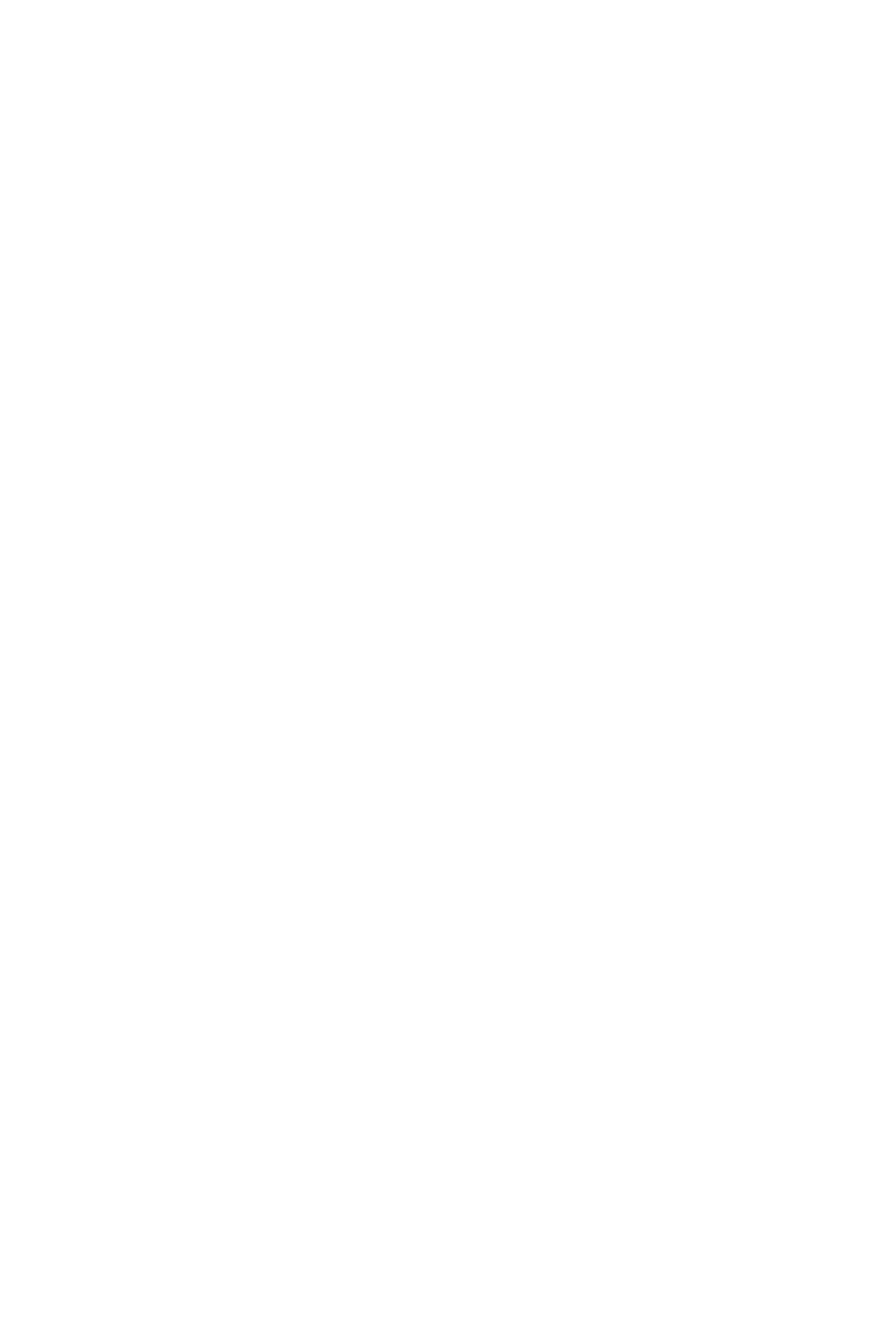
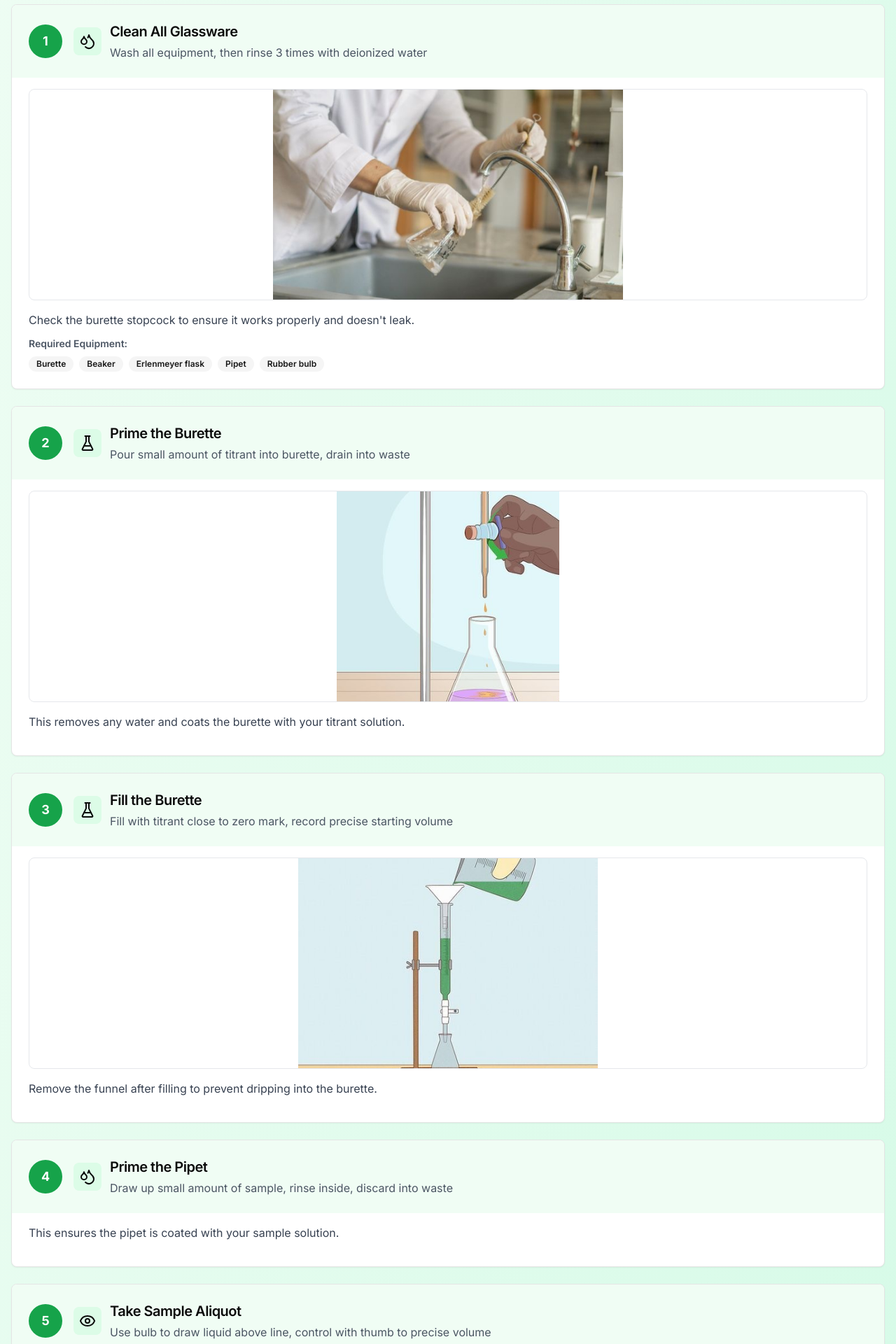
Before and after one commit to malekhammoud/titration, a Next.js app: page /titration in a window 1280 px wide. Shown: the part 820-2740 px from the top of the page at 70% size. Before the commit the page ends 800 px from the top, so only its background shows below. Built offline with nearby package versions, Linux system fonts and the light colour scheme.

Commit message:
Update page.tsx

```diff
--- a/app/titration/page.tsx
+++ b/app/titration/page.tsx
@@ -17,14 +17,145 @@ import {
   BookOpen,
 } from "lucide-react"
 
-// ...existing steps and definitions arrays...
-// Replace these placeholders with your actual data.
-const steps = [
-  /* ...your titration steps array... */
-]
-const definitions = [
-  /* ...your titration definitions array... */
-]
+  const steps = [
+    {
+      number: 0,
+      title: "Safety Precautions",
+      icon: <AlertTriangle className="h-6 w-6" />,
+      description: "Safety glasses must be worn at all times. Clean any spills immediately. If solutions contact skin, wash thoroughly with water.",
+      equipment: ["Safety glasses"],
+      details: "Safety is our top priority in the lab.",
+      imageUrl: "/solution/0.gif"
+    },
+    {
+      number: 1,
+      title: "Clean All Glassware",
+      icon: <Droplets className="h-6 w-6" />,
+      description: "Wash all equipment, then rinse 3 times with deionized water",
+      equipment: ["Burette", "Beaker", "Erlenmeyer flask", "Pipet", "Rubber bulb"],
+      details: "Check the burette stopcock to ensure it works properly and doesn't leak.",
+      imageUrl: "/solution/1.jpg"
+    },
+    {
+      number: 2,
+      title: "Prime the Burette",
+      icon: <FlaskConical className="h-6 w-6" />,
+      description: "Pour small amount of titrant into burette, drain into waste",
+      details: "This removes any water and coats the burette with your titrant solution.",
+      imageUrl: "/titration/2.jpg"
+    },
+    {
+      number: 3,
+      title: "Fill the Burette",
+      icon: <FlaskConical className="h-6 w-6" />,
+      description: "Fill with titrant close to zero mark, record precise starting volume",
+      details: "Remove the funnel after filling to prevent dripping into the burette.",
+      imageUrl: "/titration/3.jpg"
+    },
+    {
+      number: 4,
+      title: "Prime the Pipet",
+      icon: <Droplets className="h-6 w-6" />,
+      description: "Draw up small amount of sample, rinse inside, discard into waste",
+      details: "This ensures the pipet is coated with your sample solution.",
+      imageUrl: ""
+    },
+    {
+      number: 5,
+      title: "Take Sample Aliquot",
+      icon: <Eye className="h-6 w-6" />,
+      description: "Use bulb to draw liquid above line, control with thumb to precise volume",
+      details: "Bottom of meniscus must be precisely on the fill line.",
+      imageUrl: "/titration/5.jpg"
+    },
+    {
+      number: 6,
+      title: "Transfer Sample",
+      icon: <FlaskConical className="h-6 w-6" />,
+      description: "Move pipet to clean flask, release thumb to drain completely",
+      details: "Don't force out the liquid remaining in the tip - it's calibrated this way.",
+      imageUrl: ""
+    },
+    {
+      number: 7,
+      title: "Add Indicator",
+      icon: <Droplets className="h-6 w-6" />,
+      description: "Add 2-3 drops of indicator to flask, swirl to mix",
+      details: "The indicator will change color at the equivalence point.",
+      imageUrl: ""
+    },
+    {
+      number: 8,
+      title: "First Trial (Quick)",
+      icon: <Target className="h-6 w-6" />,
+      description: "Add titrant fairly fast while swirling, stop at first permanent color change",
+      details: "This gives you an estimate for more precise trials.",
+      imageUrl: "/titration/7.gif"
+    },
+    {
+      number: 9,
+      title: "Precise Trials",
+      icon: <Eye className="h-6 w-6" />,
+      description: "Clean flask, new sample, add fast until near estimate, then drop by drop",
+      details: "Watch for color change, stop at first permanent change after swirling.",
+      imageUrl: ""
+    },
+    {
+      number: 10,
+      title: "Repeat for Precision",
+      icon: <RotateCcw className="h-6 w-6" />,
+      description: "Repeat until 2 consecutive trials are within ± 0.1 mL",
+      details: "Average the volumes for your final calculation.",
+      imageUrl: ""
+    },
+  ]
+
+  const definitions = [
+    {
+      term: "Titration",
+      definition:
+        "The addition of precise volumes of a solution in a burette to a measured volume of a sample solution, often used to determine the concentration of a substance.",
+    },
+    {
+      term: "Sample",
+      definition:
+        "The solution being analyzed in a titration, placed in a receiving flask (usually an Erlenmeyer flask).",
+    },
+    {
+      term: "Titrant",
+      definition:
+        "The solution in a burette during a titration, which is a solution of known solute concentration progressively added to the sample.",
+    },
+    {
+      term: "Burette",
+      definition: "A calibrated tube used to deliver variable known volumes of a liquid during a titration.",
+    },
+    {
+      term: "Standard Solution",
+      definition:
+        "A solution whose concentration is accurately and precisely known. The concentration of the titrant must be accurately known, often determined by standardization.",
+    },
+    {
+      term: "Standardization",
+      definition:
+        "A titration procedure to accurately determine the concentration of the titrant by titrating it into a standard solution made from a primary standard.",
+    },
+    {
+      term: "Primary Standard",
+      definition:
+        "A highly pure and stable chemical used to determine the precise concentration of acids or bases. Examples include sodium carbonate (for acid titrants) and potassium hydrogen phthalate (for basic titrants).",
+    },
+    {
+      term: "Equivalence Point",
+      definition:
+        "The point in a titration when all the reactant in the sample is consumed by the titrant; neutralization is complete in acid-base titrations.",
+    },
+    {
+      term: "Endpoint",
+      definition:
+        "The point in a titration at which a sharp change in a measurable property occurs (e.g., color change in an indicator). Ideally occurs precisely at the equivalence point.",
+    },
+  ]
 
 function TitrationPageContent() {
   const router = useRouter()
```
